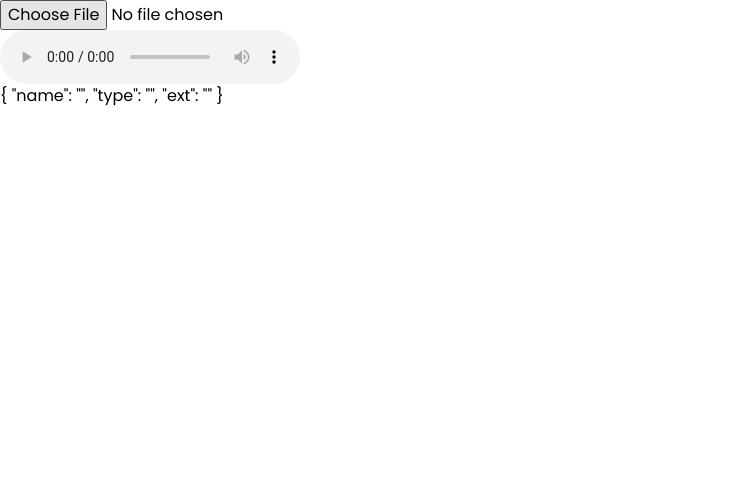
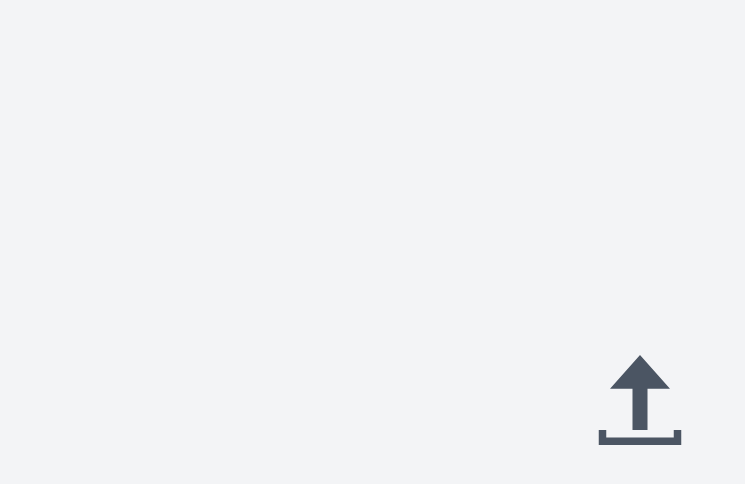
Before and after one commit to siddacool/web-audio-test, a Vue app: page / in a window 1280 px wide. Shown: the top 484 px of the page, without its empty margins (0-745 px from the left). Built offline with nearby package versions, Linux system fonts and the light colour scheme.

Commit message:
audio player added

```diff
--- a/src/App.vue
+++ b/src/App.vue
@@ -12,3 +12,13 @@ export default {
   },
 };
 </script>
+
+<style lang="scss">
+body {
+  height: 100vh;
+}
+
+#app {
+  height: inherit;
+}
+</style>
--- /dev/null
+++ b/src/components/AudioPlayer.vue
@@ -0,0 +1,128 @@
+<template>
+  <div class="audio-player relative" v-if="sound && sound !== null">
+    <audio ref="audioTag" :src="sound"></audio>
+    <div
+      class="player max-h-64 flex flex-col lg:flex-row items-center bg-white mx-auto lg:mb-40 p-4 rounded shadow"
+    >
+      <Button @click="togglePlay" class="play-button">
+        <div class="text-gray-600">
+          <svg
+            xmlns="http://www.w3.org/2000/svg"
+            width="24"
+            height="24"
+            viewBox="0 0 24 24"
+            v-if="isPlaying"
+          >
+            <path
+              d="M12 0c-6.627 0-12 5.373-12 12s5.373 12 12 12 12-5.373 12-12-5.373-12-12-12zm-1 17h-3v-10h3v10zm5 0h-3v-10h3v10z"
+            />
+          </svg>
+          <svg
+            xmlns="http://www.w3.org/2000/svg"
+            width="24"
+            height="24"
+            viewBox="0 0 24 24"
+            v-else
+          >
+            <path
+              d="M12 0c-6.627 0-12 5.373-12 12s5.373 12 12 12 12-5.373 12-12-5.373-12-12-12zm-3 17v-10l9 5.146-9 4.854z"
+            />
+          </svg>
+        </div>
+      </Button>
+
+      <span class="mt-4 mb-4 lg:ml-6 lg:mt-0 lg:mb-0">
+        {{ soundInfo.name }}
+      </span>
+
+      <Button @click="launchUpload" class="upload-button ml-auto">
+        <div class="text-gray-600">
+          <svg
+            xmlns="http://www.w3.org/2000/svg"
+            width="24"
+            height="24"
+            viewBox="0 0 24 24"
+            class="fill-current text-gray-600 "
+          >
+            <path
+              d="M10 9h-6l8-9 8 9h-6v11h-4v-11zm11 11v2h-18v-2h-2v4h22v-4h-2z"
+            />
+          </svg>
+        </div>
+      </Button>
+    </div>
+  </div>
+</template>
+
+<script>
+import { ref, computed } from 'vue';
+import { useStore } from 'vuex';
+
+import Button from './Button.vue';
+export default {
+  name: 'AudioPlayer',
+  props: {
+    sound: {
+      default: null,
+    },
+  },
+  components: {
+    Button,
+  },
+  setup() {
+    const store = useStore();
+    const audioTag = ref(null);
+    const isPlaying = ref(false);
+
+    const togglePlay = () => {
+      isPlaying.value = !isPlaying.value;
+
+      if (isPlaying.value) {
+        audioTag.value.play();
+      } else {
+        audioTag.value.pause();
+      }
+    };
+
+    const launchUpload = () => {
+      const uploadAudioInput = document.getElementById('upload-audio');
+
+      if (!uploadAudioInput) {
+        return;
+      }
+
+      audioTag.value.pause();
+      isPlaying.value = false;
+
+      uploadAudioInput.click();
+    };
+
+    return {
+      audioTag,
+      togglePlay,
+      isPlaying,
+      soundInfo: computed(() => store.state.soundInfo),
+      launchUpload,
+    };
+  },
+};
+</script>
+
+<style lang="scss" scoped>
+.audio-player {
+  .player {
+    max-width: 600px;
+
+    svg {
+      fill: currentColor;
+    }
+
+    .play-button {
+      svg {
+        width: 56px;
+        height: 56px;
+      }
+    }
+  }
+}
+</style>
--- /dev/null
+++ b/src/components/Button.vue
@@ -0,0 +1,9 @@
+<template>
+  <button class="button focus:outline-none p-2"><slot /></button>
+</template>
+
+<script>
+export default {
+  name: 'Button',
+};
+</script>
--- a/src/components/UploadAudio.vue
+++ b/src/components/UploadAudio.vue
@@ -1,22 +1,48 @@
 <template>
-  <div class="upload-audio">
-    <input type="file" accept="audio/*" @change="fileUpload" />
-    <audio ref="audioPlayer" controls></audio>
-    {{ soundInfo }}
+  <div
+    class="upload-audio w-full h-full absolute top-0 left-0"
+    :class="sound && sound !== null ? 'z-m-10' : ''"
+  >
+    <div class="relative w-full h-full">
+      <input
+        type="file"
+        accept="audio/*"
+        @change="handleFileUpload"
+        class="absolute z-10 top-0 left-0 opacity-0 flex w-full h-full cursor-pointer"
+        id="upload-audio"
+      />
+      <div class="flex w-full h-full justify-center items-center">
+        <svg
+          xmlns="http://www.w3.org/2000/svg"
+          width="90"
+          height="90"
+          viewBox="0 0 24 24"
+          class="fill-current text-gray-600 "
+        >
+          <path
+            d="M10 9h-6l8-9 8 9h-6v11h-4v-11zm11 11v2h-18v-2h-2v4h22v-4h-2z"
+          />
+        </svg>
+      </div>
+    </div>
   </div>
 </template>
 
 <script>
-import { ref, computed } from 'vue';
 import { useStore } from 'vuex';
 
 export default {
   name: 'UploadAudio',
-  setup() {
+  props: {
+    sound: {
+      default: null,
+    },
+  },
+  emits: ['change'],
+  setup(props, context) {
     const store = useStore();
-    const audioPlayer = ref(null);
 
-    const fileUpload = e => {
+    const handleFileUpload = e => {
       const file =
         e.target && e.target.files && e.target.files.length
           ? e.target.files[0]
@@ -28,21 +54,16 @@ export default {
         return;
       }
 
-      const audioFile = URL.createObjectURL(file);
-
-      audioPlayer.value.src = audioFile;
-      audioPlayer.value.play();
-
       store.dispatch('fetchSoundInfo', {
         name,
         type,
       });
+
+      context.emit('change', URL.createObjectURL(file));
     };
 
     return {
-      fileUpload,
-      audioPlayer,
-      soundInfo: computed(() => store.state.soundInfo),
+      handleFileUpload,
     };
   },
 };
--- a/src/views/Home.vue
+++ b/src/views/Home.vue
@@ -1,16 +1,38 @@
 <template>
-  <div class="home">
-    <UploadAudio />
+  <div class="home bg-gray-100 flex flex-col justify-end lg:justify-center">
+    <UploadAudio @change="fileUpload" :sound="sound" />
+    <AudioPlayer :sound="sound" />
   </div>
 </template>
 
 <script>
+import { ref } from 'vue';
+import AudioPlayer from '../components/AudioPlayer.vue';
 import UploadAudio from '../components/UploadAudio.vue';
 
 export default {
   name: 'Home',
   components: {
+    AudioPlayer,
     UploadAudio,
+  },
+  setup() {
+    const sound = ref(null);
+
+    const fileUpload = audio => {
+      sound.value = audio;
+    };
+
+    return {
+      sound,
+      fileUpload,
+    };
   },
 };
 </script>
+
+<style lang="scss">
+.home {
+  height: inherit;
+}
+</style>
```
